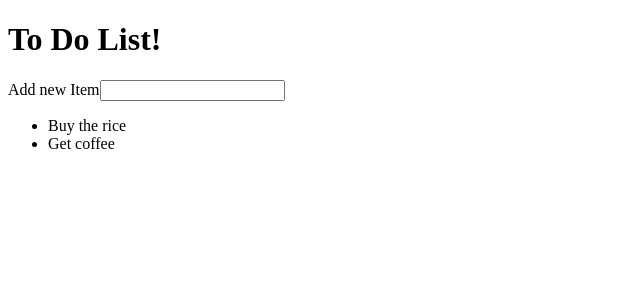
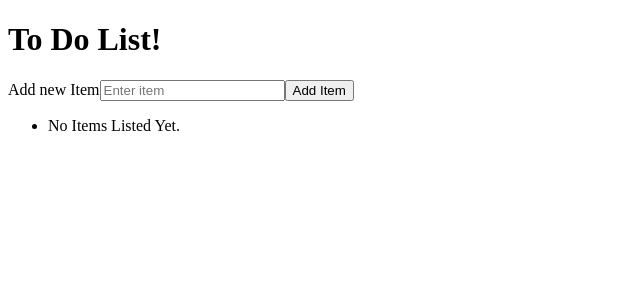
Before and after one commit to EduardoJRP/ToDoApp, a Next.js app: page / in a window 1280 px wide. Shown: the top 300 px of the page, without its empty margins (0-640 px from the left). Built offline with nearby package versions, Linux system fonts and the light colour scheme.

Commit message:
Added features to make list to show

```diff
--- a/app/page.tsx
+++ b/app/page.tsx
@@ -2,8 +2,26 @@
 
 import React, {useState} from 'react';
 
+interface ToDoList {
+  items: string[];
+}
+
 export default function Home() {
-  const [toDoList, setToDoList] = useState([]);
+  const [toDoList, setToDoList] = useState<ToDoList>({ items: [] });
+
+  const addItem = () => {
+    const inputElement = document.getElementById('toDoItem') as HTMLInputElement;
+    console.log(inputElement);
+
+    if (inputElement && inputElement.value.trim() !== "") {
+      setToDoList((prepState) => ({
+        items: [...prepState.items, inputElement.value],
+      }));
+      inputElement.value = "";
+    } else {
+      console.error("Input is empty or not found.")
+    }
+  };
 
   return (
     <>
@@ -16,19 +34,20 @@ export default function Home() {
       <div>
         <label htmlFor="toDoItem">
           Add new Item
-          <input type="text" name="toDoItem"/>
+          <input type="text" name="toDoItem" id="toDoItem" placeholder='Enter item'/>
+          <button onClick={addItem}>Add Item</button>
         </label>
 
       </div>
 
       {/* New Item to add to the list */}
       <ul>
-        <li>
-          Buy the rice
-        </li>
-        <li>
-          Get coffee
-        </li>
+        {toDoList.items.length > 0 ? (
+          toDoList.items.map(
+            (item, index) => <li key={index}>{item}</li>)
+          ) : (
+            <li>No Items Listed Yet.</li>
+          )}
       </ul>
     </>
   );
```
